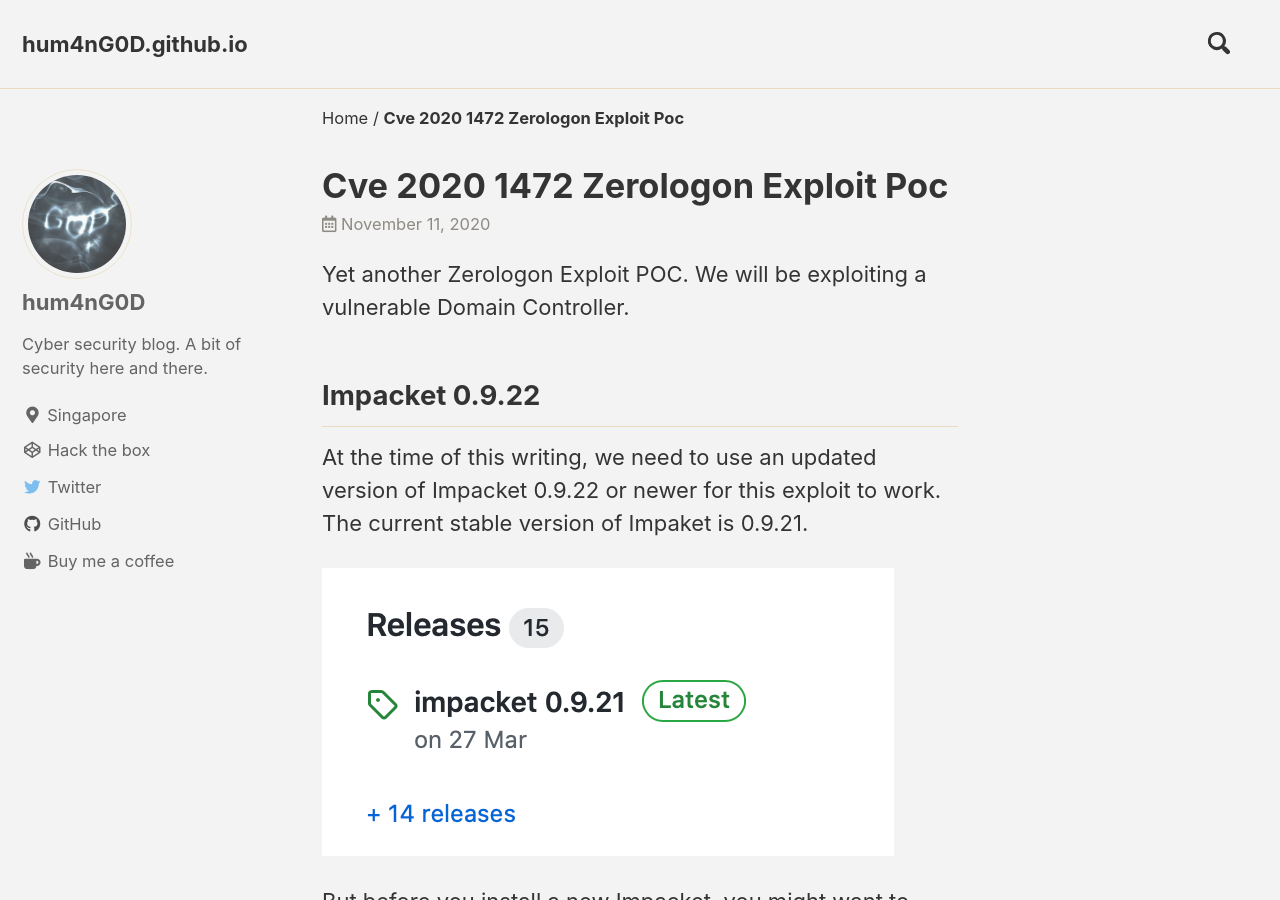
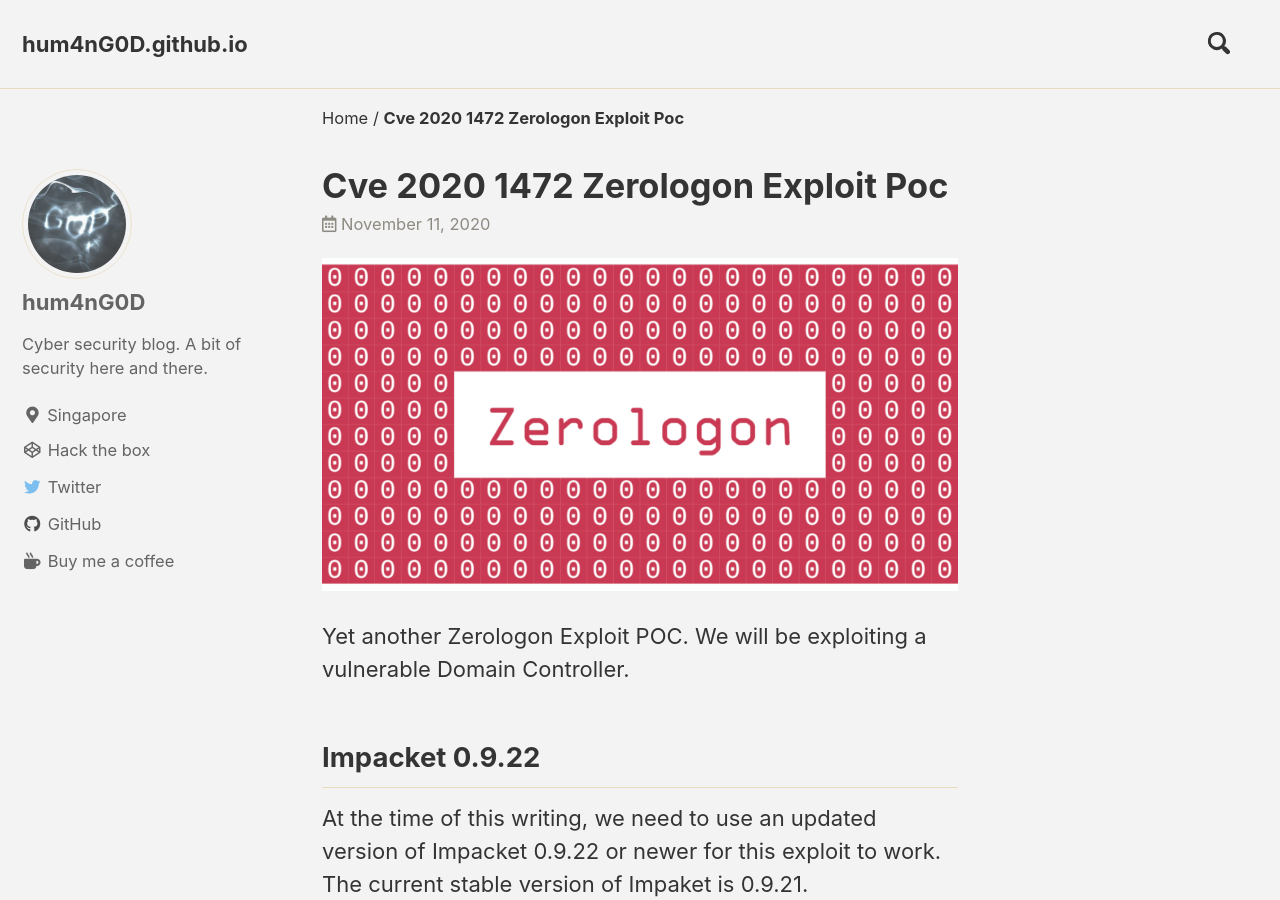
Before and after one commit to hum4nG0D/hum4nG0D.github.io, a Jekyll site: the page built from _posts/2020-11-11-CVE-2020-1472-Zerologon-Exploit-POC.md, in a window 1280 px wide and 900 px high. Built offline with Jekyll 4.4.1, drawn with Linux system fonts in a browser that asks for light colours; cached includes are drawn as plain includes.

Commit message:
zlo logo

```diff
--- a/_posts/2020-11-11-CVE-2020-1472-Zerologon-Exploit-POC.md
+++ b/_posts/2020-11-11-CVE-2020-1472-Zerologon-Exploit-POC.md
@@ -1,3 +1,5 @@
+![Zerologon Exploit](/assets/images/zerologon_poc/zlo.png)
+
 Yet another Zerologon Exploit POC. We will be exploiting a vulnerable Domain Controller.
 
 ## Impacket 0.9.22
```
Also changed, not shown: assets/images/zerologon_poc/zlo.png (added).
